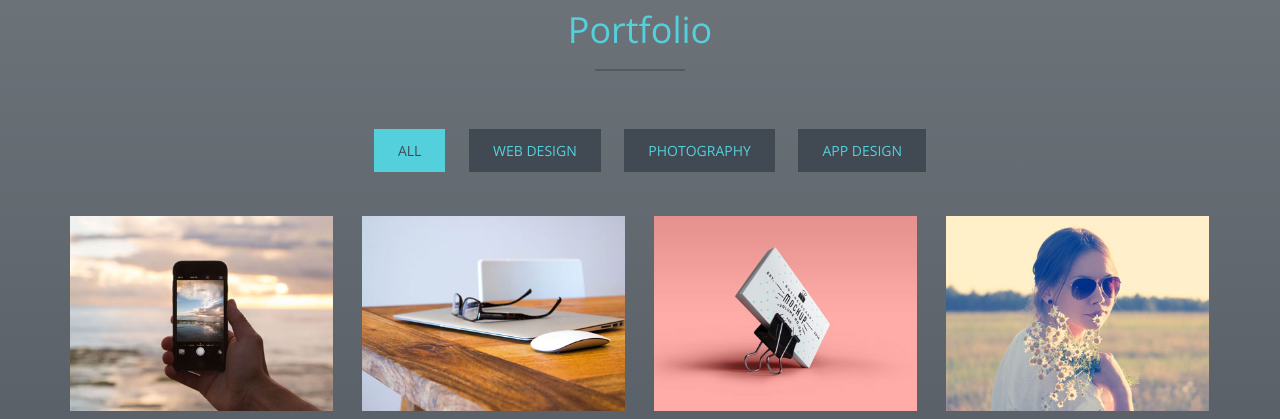
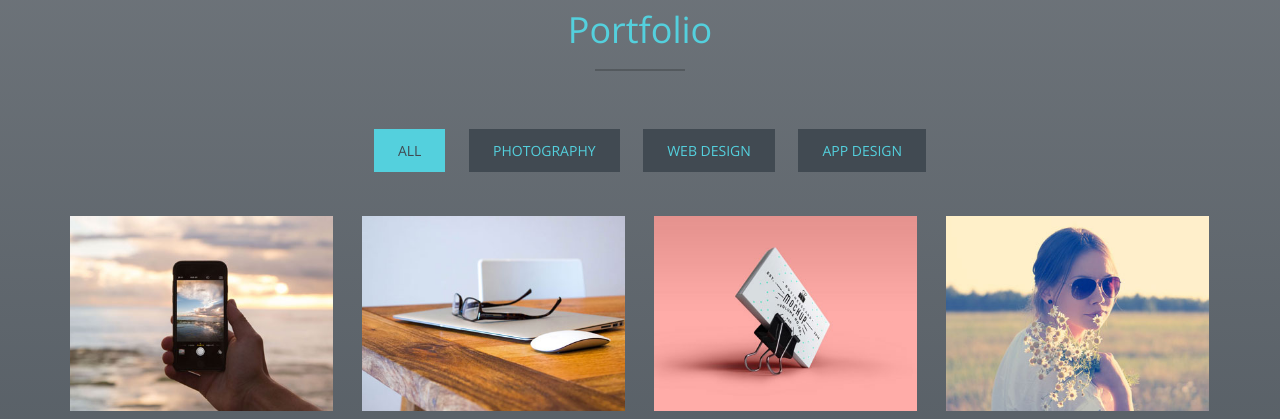
Before and after one commit to Pallab-t/my.github.io, a plain HTML site: page index.html in a window 1280 px wide. Shown: the part 1560-1979 px from the top of the page. Drawn offline with nearby package versions, Linux system fonts and the light colour scheme.

Commit message:
Web Design->Photography

```diff
--- a/index.html
+++ b/index.html
@@ -95,9 +95,10 @@
       <ul class="cat">
         <li>
           <ol class="type">
+            <!-- Web Design->Photography -->
             <li><a href="#" data-filter="*" class="active">All</a></li>
-            <li><a href="#" data-filter=".web">Web Design</a></li>
-            <li><a href="#" data-filter=".photography">Photography</a></li>
+            <li><a href="#" data-filter=".web">Photography</a></li>
+            <li><a href="#" data-filter=".photography">Web Design</a></li>
             <li><a href="#" data-filter=".product">App Design</a></li>
           </ol>
         </li>
```
